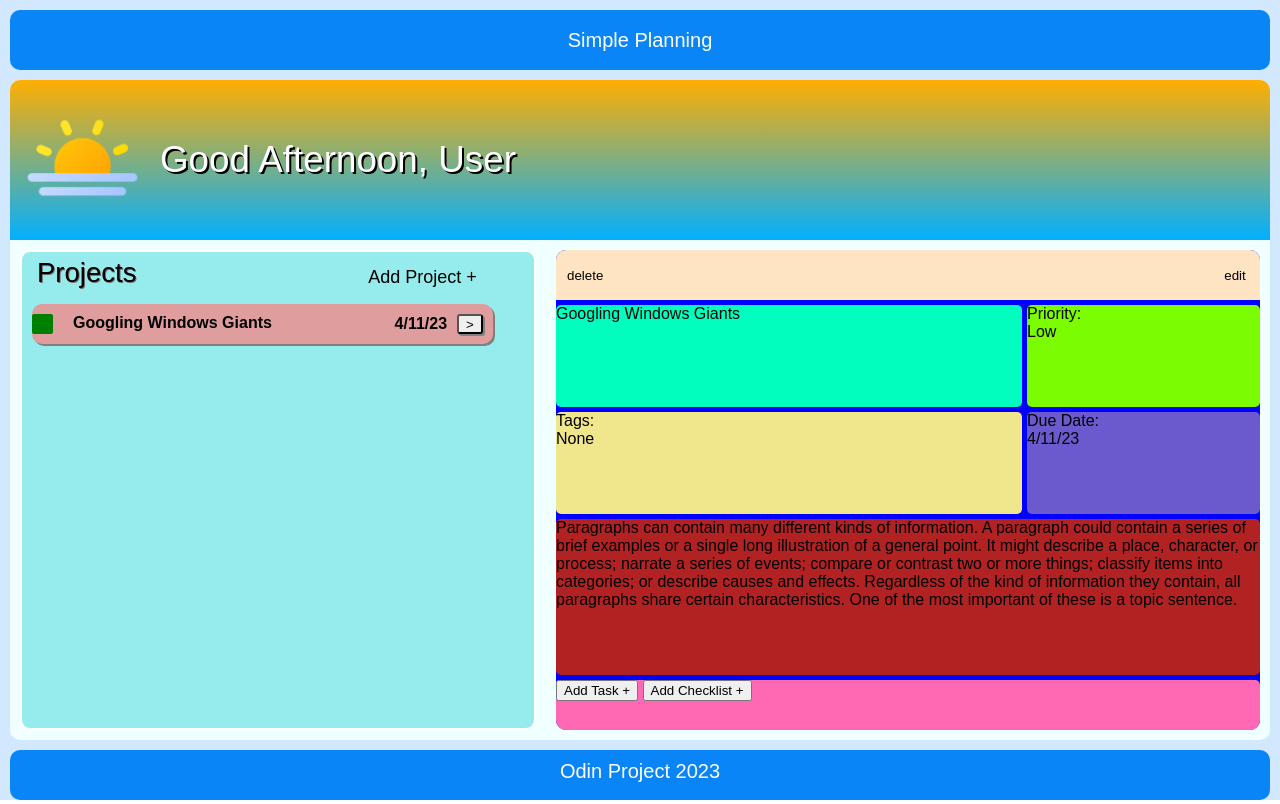
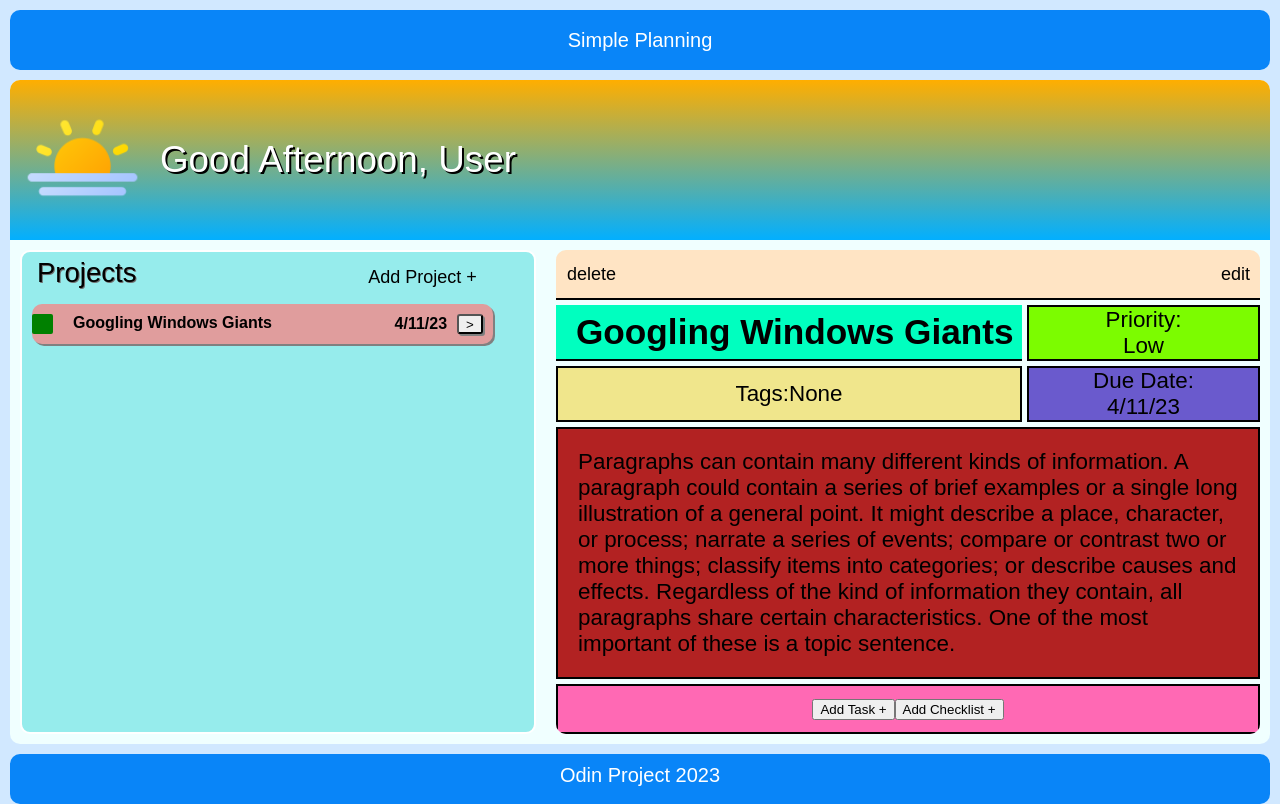
Before and after one commit to Brian-Abidin/todo-list, a website built with webpack: page dist/index.html in a window 1280 px wide. Built offline with nearby package versions, Linux system fonts and the light colour scheme; a web font is replaced by a local one.

Commit message:
added styling for right container

```diff
--- a/src/style.css
+++ b/src/style.css
@@ -241,7 +241,6 @@ input[type="text"] {
 }
 
 .cright {
-  background-color: blue;
   border-radius: 10px;
   margin: 10px;
   max-height: 550px;
@@ -325,6 +324,7 @@ input[type="text"] {
   display: flex;
   justify-content: space-between;
   align-items: center;
+  border-bottom: 2px solid black;
 }
 
 .content-right-delete,
@@ -334,27 +334,48 @@ input[type="text"] {
   margin: 5px;
   border-style: none;
   background-color: transparent;
+  font-size: large;
 }
 
 .content-right-add,
-.content-right-date,
 .content-right-description,
 .content-right-priority,
 .content-right-tags,
-.content-right-task {
-  border-radius: 5px;
-  height: 100%;
-  width: 100%;
+.content-right-task,
+.content-right-date {
+  height: auto;
+  width: auto;
+  display: flex;
+  align-items: center;
+}
+
+.content-right-add,
+.content-right-description,
+.content-right-priority,
+.content-right-tags,
+.content-right-date {
+  font-size: calc(1em + 0.5vw);
+  justify-content: center;
+  border: 2px solid black;
 }
 
 .content-right-task {
   grid-area: task;
   background-color: rgb(0, 255, 191);
+  font-size: calc(1em + 1.5vw);
+  justify-content: left;
+  font-weight: 700;
+  border-bottom: 2px solid black;
+}
+
+.display-task-name {
+  margin-left: 20px;
 }
 
 .content-right-priority {
   grid-area: priority;
   background-color: lawngreen;
+  flex-direction: column;
 }
 
 .content-right-tags {
@@ -365,11 +386,16 @@ input[type="text"] {
 .content-right-date {
   grid-area: date;
   background-color: slateblue;
+  flex-direction: column;
 }
 
 .content-right-description {
   grid-area: description;
   background-color: firebrick;
+}
+
+.description-text {
+  margin: 20px;
 }
 
 .content-right-add {
```
